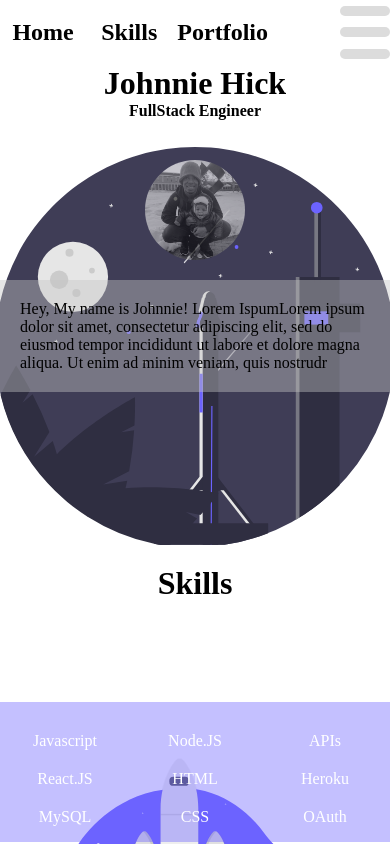
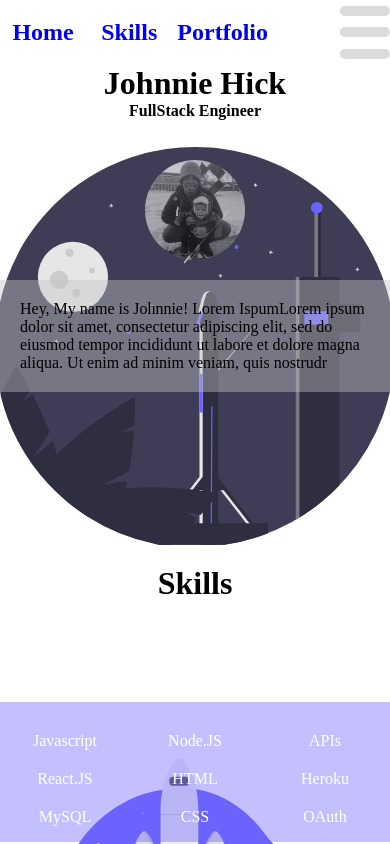
Before and after one commit to Johnnie007/profilePage, a React (Create React App) app: page /portfolio in a window 390 px wide. Both pictures are taken after a click on the element 195 px from the left and 32 px from the top of the page. Shown: the top 844 px of the page. Built offline with nearby package versions, Linux system fonts and the light colour scheme.

Commit message:
updated mobile nav

```diff
--- a/src/App.js
+++ b/src/App.js
@@ -2,7 +2,7 @@ import "./App.scss";
 import Nav from "./Mobile/Component/Nav/Nav";
 import Skills from "./Mobile/Component/Skills/Skills";
 import HomePage from "./Mobile/Component/HomePage/HomePage";
-import Portfolio from "./Mobile/Component/Porfolio/Portfolio";
+import Portfolio from "./Mobile/Component/Portfolio/Portfolio";
 import Footer from "./Mobile/Component/Footer/Footer"
 
 function App() {
--- a/src/Mobile/Component/Nav/Nav.js
+++ b/src/Mobile/Component/Nav/Nav.js
@@ -27,9 +27,9 @@ class Nav extends React.Component{
     open =
         <nav className="open__nav">
             <ul className="open__nav--ul">
-                <li className="open__nav--li"><h1>Home</h1></li>
-                <li className="open__nav--li"><h1>Skills</h1></li>
-                <li className="open__nav--li"><h1>Portfolio</h1></li>
+                <li className="open__nav--li"><a href='./HomePage/HomePage.js'><h1>Home</h1></a></li>
+                <li className="open__nav--li"><a href='./Skills/Skills.js'><h1>Skills</h1></a></li>
+                <li className="open__nav--li"><a href='./Portfolio/Portfolio.js'><h1>Portfolio</h1></a></li>
             </ul>
             <div className='open' onClick={this.status}>
                 <div className='open__bar'></div>
--- a/src/Mobile/Component/Porfolio/Portfolio.js
+++ b/src/Mobile/Component/Portfolio/Portfolio.js
@@ -8,7 +8,7 @@ function Portfolio(){
             </div>
             <div className='portfolio-cards'>
                 <div className='portfolio-card'>
-                    <div className="portfolio-card__header">
+                <a href="https://johnnie007.github.io/mosaic-me/#/"><div className="portfolio-card__header">
                         <h1>Mosaic</h1>
                         <h1>Me</h1>
                     </div>
@@ -25,7 +25,7 @@ function Portfolio(){
                             <li className='portfolio-card__li'>REST API</li>
                             <li className='portfolio-card__li'>HTML</li>
                         </ul>
-                    </div>
+                    </div></a>
                 </div>
 
                 <div className='portfolio-card'>
--- a/src/Mobile/Component/Porfolio/Portfolio.scss
+++ b/src/Mobile/Component/Portfolio/Portfolio.scss
@@ -23,6 +23,7 @@
     background-color: rgba($color: #535461, $alpha: .4);
     width: 40%;
     margin-left: 1rem;
+    transition: all .5 ease-in-out;
     &__header{
         display: flex;
         flex-direction: column;
@@ -40,3 +41,11 @@
         list-style: none;
     }
 }
+
+.portfolio-card:hover{
+    transform: scale(1.2);
+}
+
+a{
+    text-decoration: none;
+}
```
